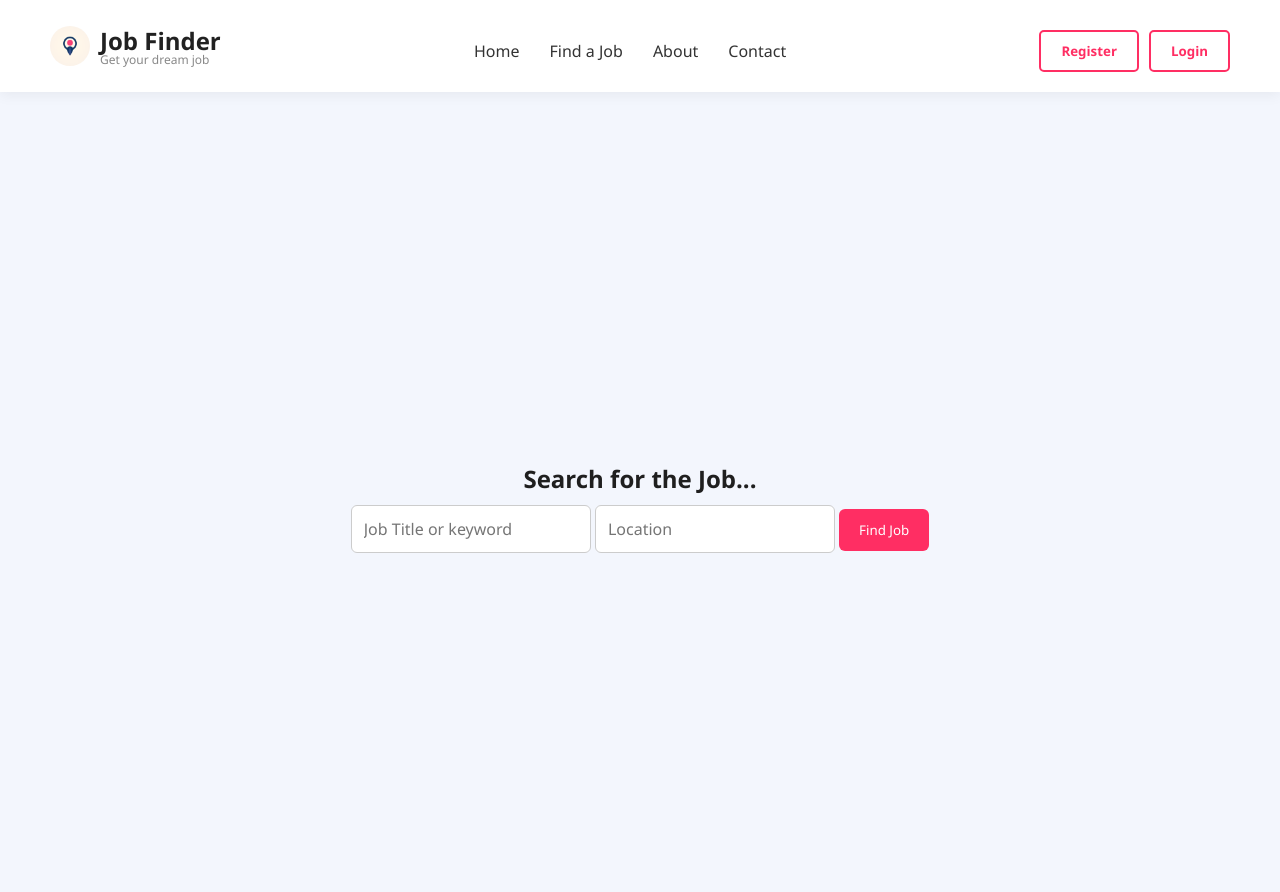
After one commit to roshanyadav5/trending-careers, a Flask app: page /findJobs in a window 1280 px wide. The commit adds this page. Run offline with Flask 3, Linux system fonts and the light colour scheme.

Commit message:
Added different files for different section to increase readability and reusability

```diff
--- a/app.py
+++ b/app.py
@@ -1,8 +1,88 @@
-from flask import Flask, render_template
+from flask import Flask, render_template, request
 app= Flask(__name__)
+
+
+
+Jobs=[
+    {
+        id:1,
+        'title':'Software Engineer',
+        'description':'Develop and maintain software applications.',
+        'location':'San Francisco, CA',
+        'salary':'$120,000 - $150,000',
+        'skills':['Python', 'JavaScript', 'SQL'],
+        'company':'Tech Innovations Inc.',
+        'date_posted':'2023-10-01',
+    },
+
+    {
+        id:2,
+        'title':'Data Scientist',
+        'description':'Analyze and interpret complex data sets.',
+        'location':'New York, NY',
+        'salary':'$110,000 - $140,000',
+        'skills':['Python', 'R', 'Machine Learning'],
+        'company':'Data Insights LLC',
+        'date_posted':'2023-09-25',
+    },
+
+    {
+        id:3,
+        'title':'Web Developer',
+        'description':'Build and maintain websites and web applications.',
+        'location':'Remote',
+        'salary':'$80,000 - $100,000',
+        'skills':['HTML', 'CSS', 'JavaScript'],
+        'company':'Web Solutions Co.',
+        'date_posted':'2023-10-05',
+    },
+    {
+        id:4,
+        'title':'Project Manager',
+        'description':'Oversee projects from inception to completion.',
+        'location':'Chicago, IL',
+        'salary':'$90,000 - $120,000',
+        'skills':['Project Management', 'Agile', 'Communication'],
+        'company':'Global Projects Ltd.',
+        'date_posted':'2023-09-30',
+    },
+
+    {
+        id:5,
+        'title':'UX/UI Designer',
+        'description':'Design user-friendly interfaces and experiences.',
+        'location':'Austin, TX',
+        'salary':'$70,000 - $90,000',
+        'skills':['Figma', 'Adobe XD', 'User Research'],
+        'company':'Creative Designs Inc.',
+        'date_posted':'2023-10-03',
+    }
+]
+
+
 @app.route('/')
 def homepage():
-    return render_template('index.html')
+    return render_template('index.html',jobs=Jobs)
+
+
+
+@app.route('/findJobs')
+def findJobs():
+    return render_template('findJobs.html')
+
+
+@app.route('/find_jobs', methods=['POST'])
+def find_jobs():
+    job_title = request.form['jobTitle'].lower()
+    location = request.form['location'].lower()
+
+    filtered_jobs = [
+        job for job in Jobs
+        if job_title in job['title'].lower() and location in job['location'].lower()
+    ]
+    return render_template('jobs.html', jobs=filtered_jobs)
+
+
 
 if __name__ == '__main__':
     app.run(debug=True, host='0.0.0.0')
--- a/static/style.css
+++ b/static/style.css
@@ -152,7 +152,7 @@ nav a:hover {
   font-size: 16px;
 }
 
-.search-box .find {
+.find {
   background-color: #ff2e63;
   color: white;
   border: none;
--- /dev/null
+++ b/templates/findJobs.html
@@ -0,0 +1,29 @@
+<link rel="stylesheet" href="static/style.css">
+<style>
+#findJobsSection {
+    height: 100%;
+    width: 100%;
+    display: flex;
+    justify-content: center;
+    flex-wrap: wrap;
+    padding: 2rem auto;
+    text-align: center;
+}
+#formDiv{
+display: flex;
+flex-direction: column;
+}
+</style>
+{% include 'header.html' %}
+<div id="findJobsSection">
+<div id="formDiv" class="search-box slide-up">
+    <h2>Search for the Job...</h2>
+    <form method="POST" action="/find_jobs">
+
+        <input type="text" name="jobTitle" placeholder="Job Title or keyword" />
+        <input type="text" name="location" placeholder="Location" />
+        <button class="find btn-fill-hover" type="submit">Find Job</button>
+    </form>
+
+</div>
+</div>
--- /dev/null
+++ b/templates/header.html
@@ -0,0 +1,20 @@
+  <link rel="stylesheet" href="static/style.css">
+  <header class="navbar">
+    <div class="logo">
+      <img style="border-radius: 50%;" src="/static/logo.png" alt="Job Finder Logo">
+      <div>
+        <h1>Job Finder</h1>
+        <p>Get your dream job</p>
+      </div>
+    </div>
+    <nav>
+      <a href="/">Home</a>
+      <a href="/findJobs">Find a Job</a>
+      <a href="#about">About</a>
+      <a href="#contact">Contact</a>
+    </nav>
+    <div class="buttons">
+      <button class="btn register btn-fill-hover">Register</button>
+      <button class="btn login btn-fill-hover">Login</button>
+    </div>
+  </header>
```
Also changed, not shown: other parts of static/style.css (+111 -3 lines), templates/index.html (+15 -23 lines), templates/jobs-card.html (added, +19 -0 lines), templates/jobs.html (added, +7 -0 lines), static/R29.jpg (added).
